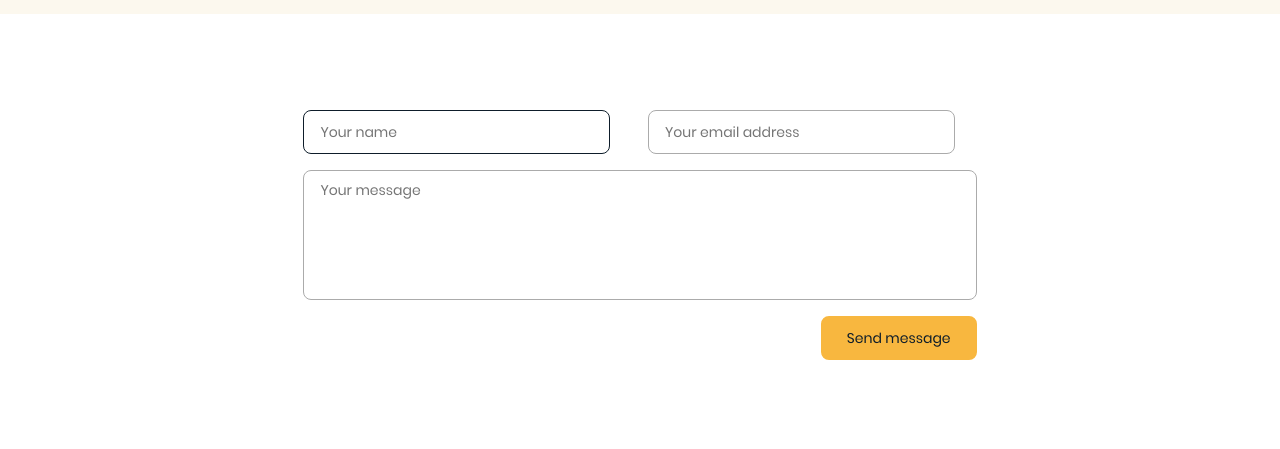
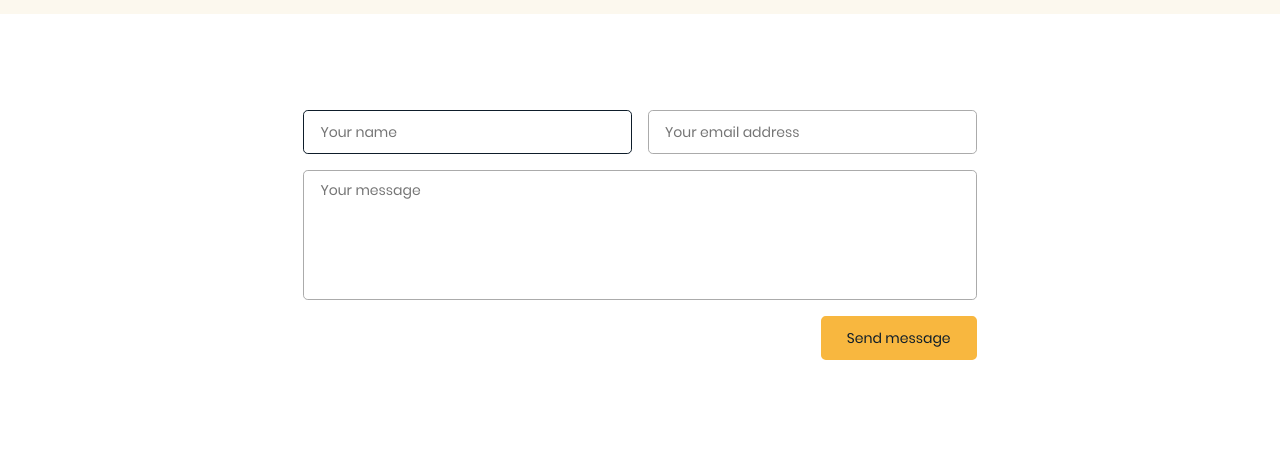
Before and after one commit to andreasremdt/andreasremdt.com, a Jekyll site: the page built from contact.html, in a window 1280 px wide. Shown: the part 386-835 px from the top of the page. Built offline with Jekyll 4.4.1, drawn with Linux system fonts in a browser that asks for light colours.

Commit message:
fix(layout): decrease border-radius, fix form layout

```diff
--- a/contact.html
+++ b/contact.html
@@ -8,13 +8,13 @@
 <link rel="stylesheet" href="/css/inputs.css">
 <main class="container">
   <form action="/send_form" method="POST" class="contact-form">
-    <div>
+    <div class="input-group">
       <input type="text" id="name" class="input" name="name" required autofocus placeholder="Your name">
     </div>
-    <div>
+    <div class="input-group">
       <input type="email" id="email" class="input" name="email" required placeholder="Your email address">
     </div>
-    <div>
+    <div class="input-group">
       <textarea name="message" id="message" class="textarea" required placeholder="Your message"></textarea>
     </div>
     <input type="checkbox" name="contact-by-fax-only" class="honeypot">
--- a/css/buttons.css
+++ b/css/buttons.css
@@ -9,7 +9,7 @@
   font-size: 14px;
   font-family: inherit;
 
-  border-radius: .5rem;
+  border-radius: .3rem;
   border: 2px solid var(--dark-yellow);
 
   cursor: pointer;
--- a/css/contact-form.css
+++ b/css/contact-form.css
@@ -27,9 +27,12 @@
     gap: var(--spacing-small);
   }
 
+  .contact-form > .input-group {
+    width: 100%;
+  }
+
   .contact-form > div:nth-child(3) {
     grid-column: span 2;
-    width: 100%;
     height: 130px;
   }
 
--- a/css/image-grid.css
+++ b/css/image-grid.css
@@ -2,13 +2,13 @@
   display: grid;
   grid-template-columns: repeat(6, 1fr);
   grid-auto-rows: 125px;
-  gap: var(--spacing-medium);
+  gap: 3px;
 }
 
 .image-grid .item {
   background-color: var(--dark-yellow);
 
-  border-radius: .5rem;
+  border-radius: .3rem;
 
   overflow: hidden;
 }
--- a/css/inputs.css
+++ b/css/inputs.css
@@ -2,7 +2,7 @@
   padding: .5rem var(--spacing-small);
   width: 100%;
 
-  border-radius: .5rem;
+  border-radius: .3rem;
   border: 1px solid var(--light-gray);
 
   font-family: inherit;
```
